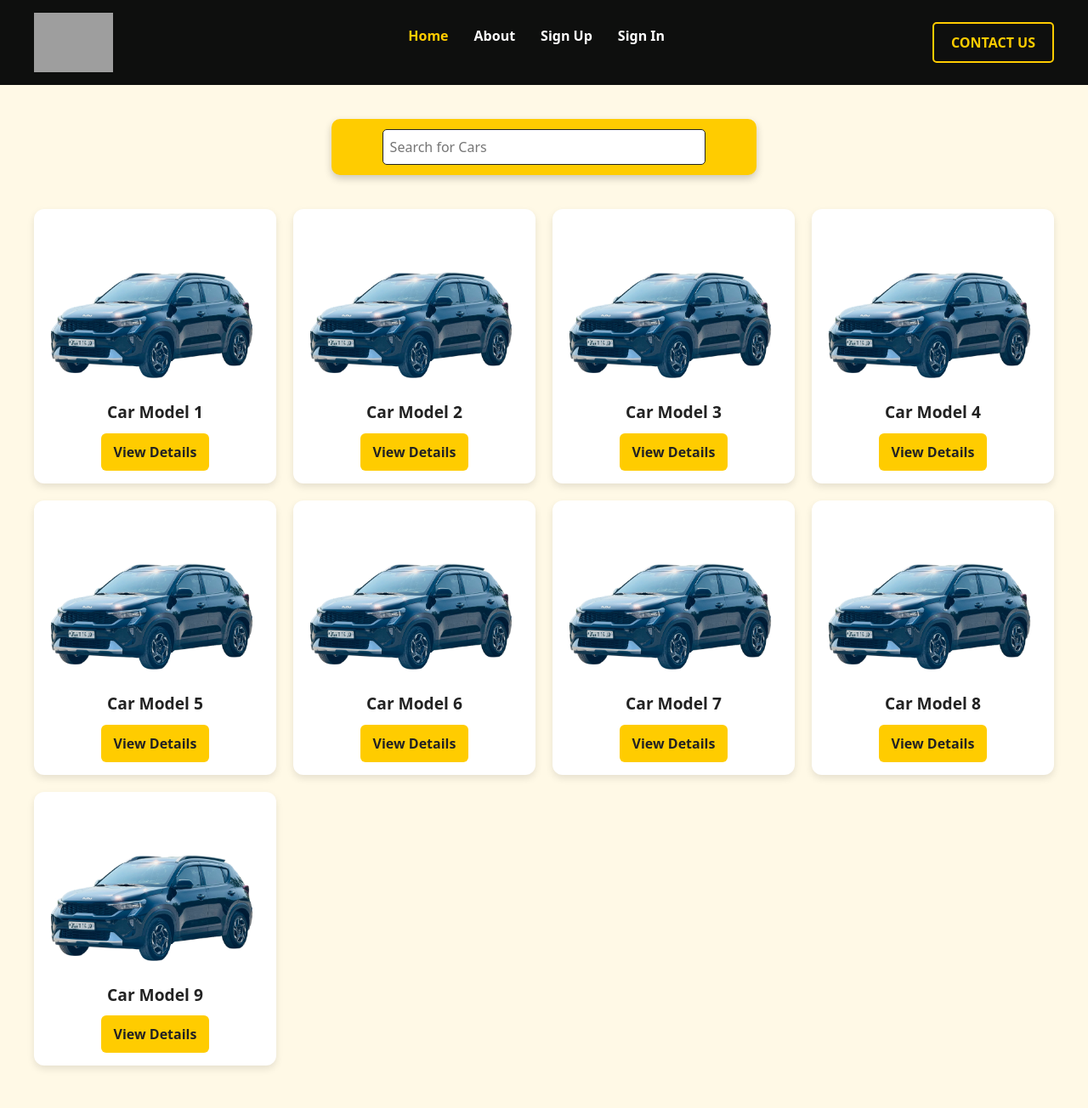
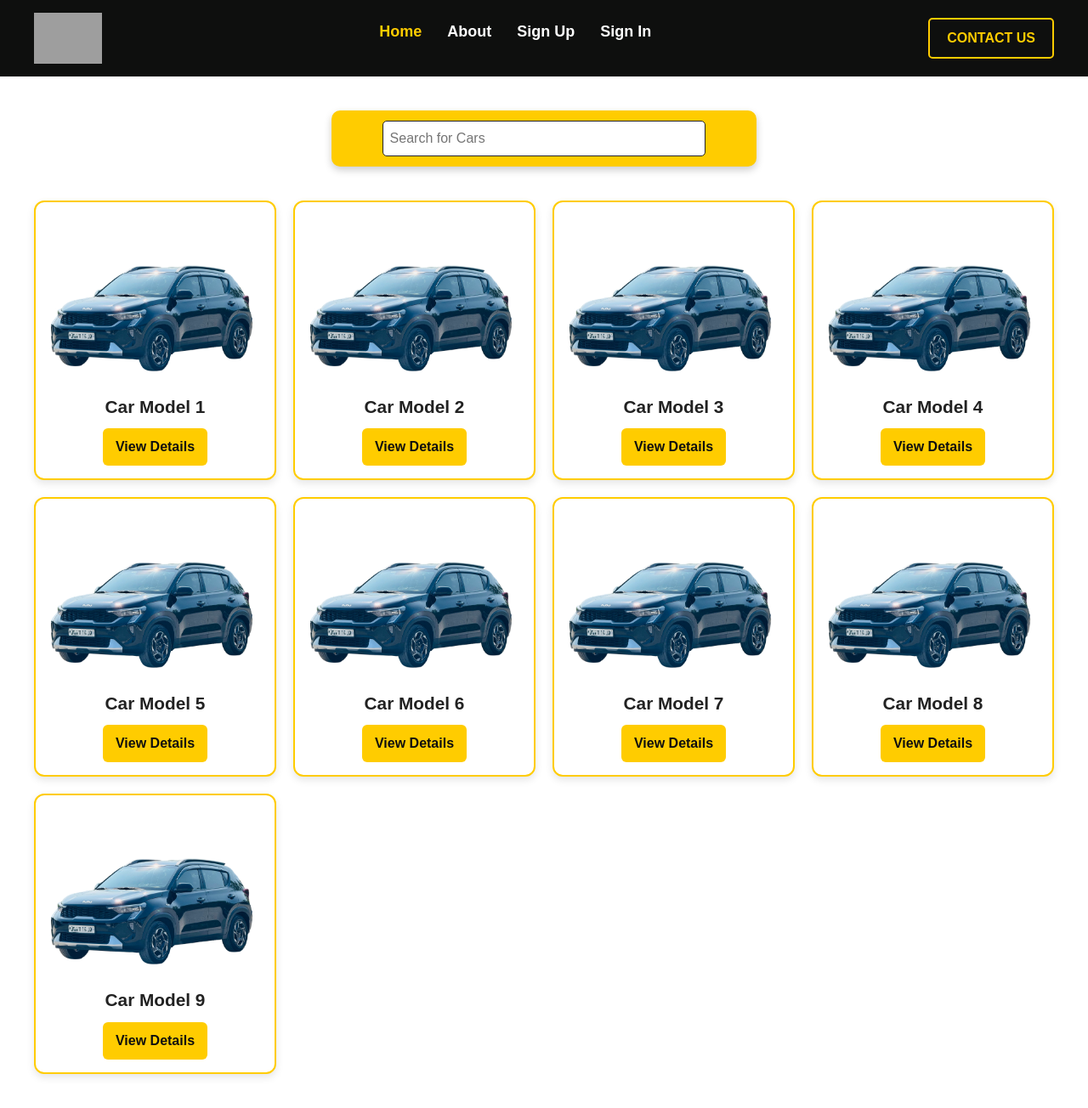
Before and after one commit to minhaj-v-s/car_reselling_project, a Django app: page /cars/ in a window 1280 px wide. Shown: the whole page at 85% size. Before the commit the page ends 1258 px from the top, so only its background shows below. Run offline with Django 5.2, Linux system fonts and the light colour scheme; grey boxes are pictures that could not be loaded.

Commit message:
few design changes

```diff
--- a/myproject/static/css/cars.css
+++ b/myproject/static/css/cars.css
@@ -1,5 +1,9 @@
+/* General */
 body {
-    background-color: #fff9e6;
+    background-color: #ffffff;
+    font-family: Arial, sans-serif;
+    margin: 0;
+    padding: 0;
 }
 
 /* Navigation Bar */
@@ -12,24 +16,26 @@ body {
 }
 
 .logo img {
-    height: 70px;
+    height: 60px;
 }
 
 .nav-links {
     list-style: none;
     display: flex;
     gap: 30px;
+    padding: 0;
 }
 
 .nav-links a {
     color: white;
     text-decoration: none;
     font-weight: bold;
-    font-size: 16px;
+    font-size: 18px;
     transition: color 0.3s ease-in-out;
 }
 
-.nav-links a.active, .nav-links a:hover {
+.nav-links a.active,
+.nav-links a:hover {
     color: #ffcc00;
 }
 
@@ -78,23 +84,26 @@ body {
 /* Car Listings */
 .car_listing {
     display: grid;
-    grid-template-columns: repeat(auto-fit, minmax(250px, 1fr));
+    grid-template-columns: repeat(auto-fit, minmax(280px, 1fr));
     gap: 20px;
     padding: 20px;
+    justify-content: center;
 }
 
 /* Car Card */
 .car_card {
     background: white;
     border-radius: 12px;
-    box-shadow: 0 4px 8px rgba(0, 0, 0, 0.1);
+    box-shadow: 0 4px 10px rgba(0, 0, 0, 0.1);
     text-align: center;
     padding: 15px;
-    transition: transform 0.3s ease;
+    transition: transform 0.3s ease, box-shadow 0.3s ease;
+    border: 2px solid #ffcc00;
 }
 
 .car_card:hover {
     transform: scale(1.05);
+    box-shadow: 0 6px 15px rgba(0, 0, 0, 0.2);
 }
 
 .car_card img {
@@ -104,8 +113,9 @@ body {
     border-radius: 10px;
 }
 
+/* Car Name */
 .car_name {
-    font-size: 1.2rem;
+    font-size: 1.3rem;
     font-weight: bold;
     margin: 10px 0;
     color: #222;
@@ -114,7 +124,7 @@ body {
 /* View Details Button */
 .view_description {
     background: #ffcc00;
-    color: #222;
+    color: #0e0f0e;
     border: none;
     padding: 10px 15px;
     border-radius: 6px;
@@ -125,6 +135,6 @@ body {
 }
 
 .view_description:hover {
-    background: #222;
+    background: #0e0f0e;
     color: #ffcc00;
 }
--- a/myproject/templates/home.html
+++ b/myproject/templates/home.html
@@ -23,7 +23,7 @@
 
     <ul class="nav-links">
         <li><a href="#" class="active">Home</a></li>
-        <li><a href="#">About</a></li>
+        <li><a href="#about-us">About</a></li>
         <li><a href="#">Sign Up</a></li>
         <li><a href="#">Sign In</a></li>
     </ul>
@@ -67,7 +67,7 @@
 </section>
 
 <!-- About Us Section -->
-<section class="about-us">
+<section id="about-us">
     <div class="about-text">
         <h2>About Soorath Autos</h2>
         <p>Welcome to Soorath Autos, your trusted destination for high-quality used vehicles. With years of experience in the automobile industry, we take pride in offering a wide selection of well-maintained, reliable, and affordable vehicles to meet your needs.</p>
```
Also changed, not shown: myproject/static/css/home.css (+7 -1 lines).
